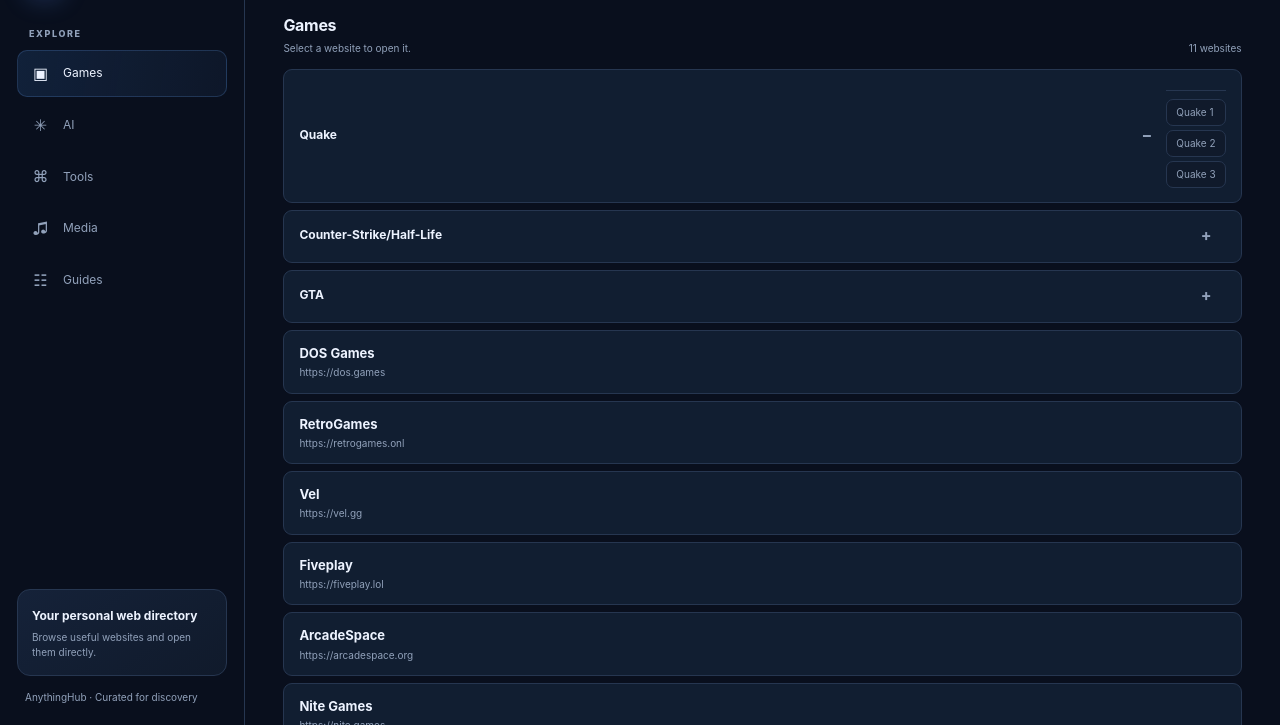
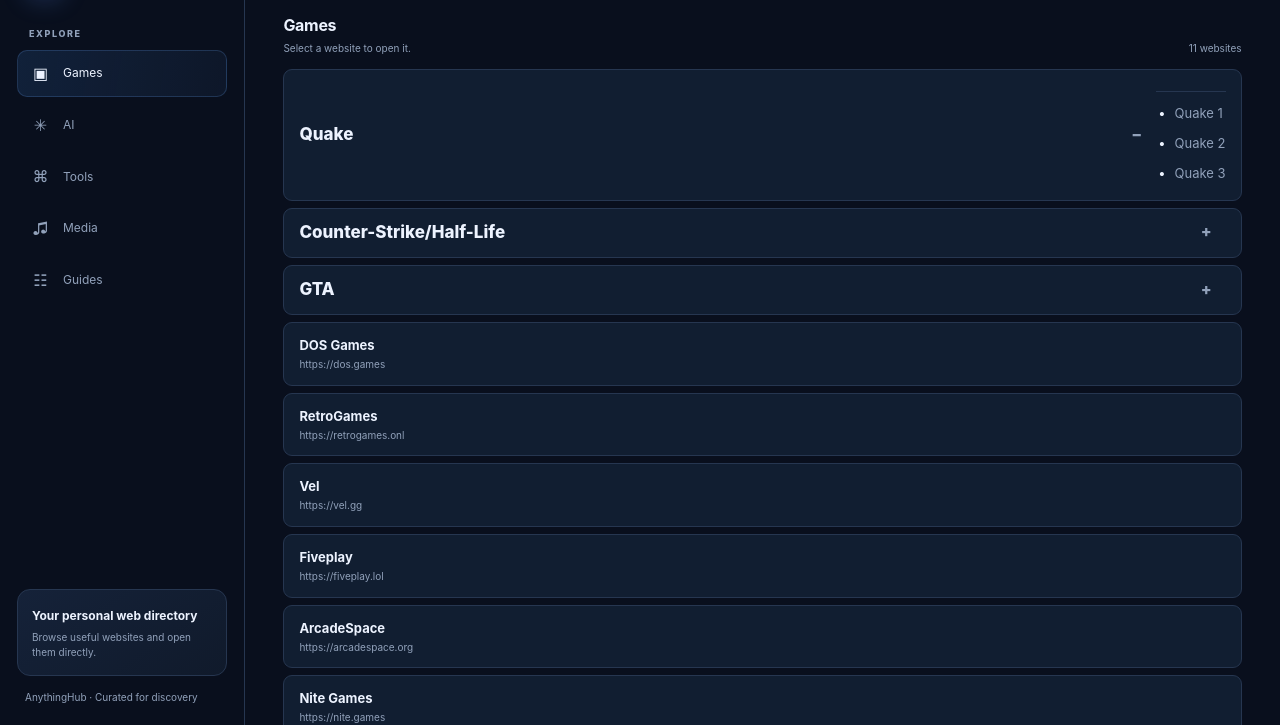
Before and after one commit to louisbeck137-sys/AnythingHub, a plain HTML site: page index.html in a window 1280 px wide. Both pictures are taken after a click on the element "Quake". Shown: the part 75-800 px from the top of the page. Drawn offline with Linux system fonts and the light colour scheme.

Commit message:
Improve expandable game tab titles and bullet lists

```diff
--- a/index.html
+++ b/index.html
@@ -28,15 +28,16 @@
 .site-grid .site-card.guide-entry{cursor:default}
 .site-grid .site-card.guide-entry:hover{transform:none}
 
-.quake-group { display:block; cursor:pointer; padding:10px 14px; }
-.quake-group summary { list-style:none; display:flex; align-items:center; justify-content:space-between; gap:12px; font-size:12px; font-weight:750; }
+.quake-group { display:block; cursor:pointer; padding:12px 14px; }
+.quake-group summary { list-style:none; display:flex; align-items:center; justify-content:space-between; gap:12px; font-size:17px; line-height:1.3; font-weight:800; }
 .quake-group summary::-webkit-details-marker { display:none; }
 .quake-group .quake-toggle { font-size:1rem; color:var(--muted); }
 .quake-group .quake-toggle::before { content:"+"; }
 .quake-group[open] .quake-toggle::before { content:"−"; }
-.quake-links { display:flex; flex-direction:column; gap:4px; margin-top:8px; padding-top:8px; border-top:1px solid var(--line); }
-.quake-links a { display:block; width:100%; padding:6px 9px; border:1px solid var(--line); border-radius:7px; background:var(--surface); color:var(--muted); font-size:10px; line-height:1.3; text-decoration:none; }
-.quake-links a:hover { color:var(--text); border-color:var(--blue); background:var(--surface2); }
+.quake-links { display:flex; flex-direction:column; gap:5px; margin-top:9px; padding:9px 0 0 2px; border-top:1px solid var(--line); }
+.quake-links a { display:block; width:100%; padding:3px 0; color:var(--muted); font-size:13px; line-height:1.45; text-decoration:none; }
+.quake-links a::before { content:"•"; display:inline-block; margin-right:9px; color:var(--text); }
+.quake-links a:hover { color:var(--text); text-decoration:underline; }
 
 </style>
 </head>
```
